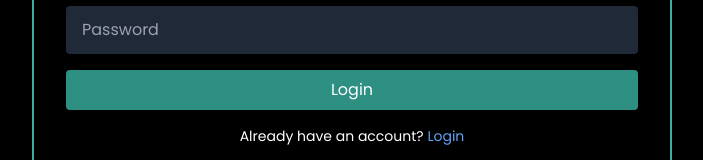
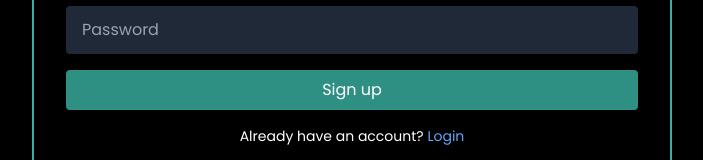
Before and after one commit to Pycreater/To-Let-Globe-Blogs, a React (Vite) app in the folder client/: page /register in a window 1280 px wide. Shown: the part 418-578 px from the top of the page, without its empty margins (288-991 px from the left). Built offline with nearby package versions, Linux system fonts and the light colour scheme.

Commit message:
refactor(typo): correct sign up typo

```diff
--- a/client/src/pages/register.jsx
+++ b/client/src/pages/register.jsx
@@ -51,7 +51,7 @@ const register = () => {
           className="w-full p-2 mb-4 bg-gray-800  py-3 px-4 rounded text-white focus:outline-none focus:ring-2 focus:ring-[#3baea0bb]"
         />
         <button className="w-full py-2 bg-[#2e8f83] text-white rounded hover:bg-[#34a394]">
-          Login
+          Sign up
         </button>
         <div className="text-sm mt-4 text-center text-white">
           <p>
```
